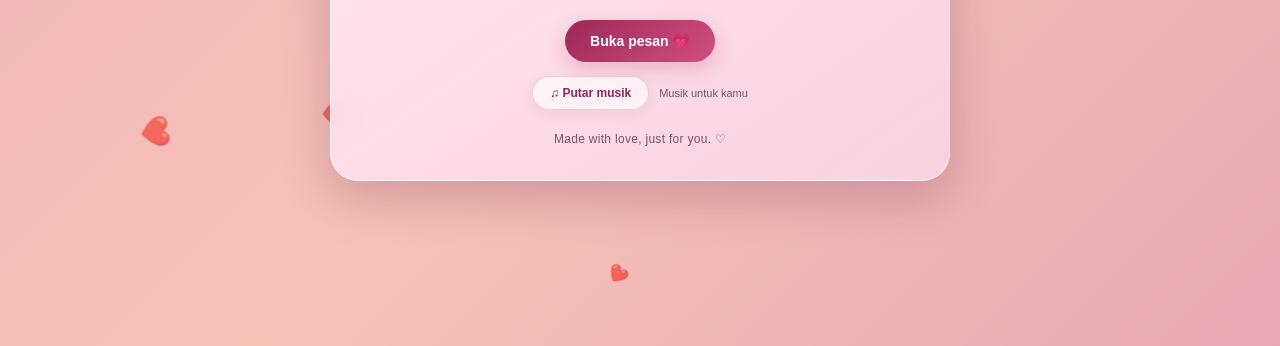
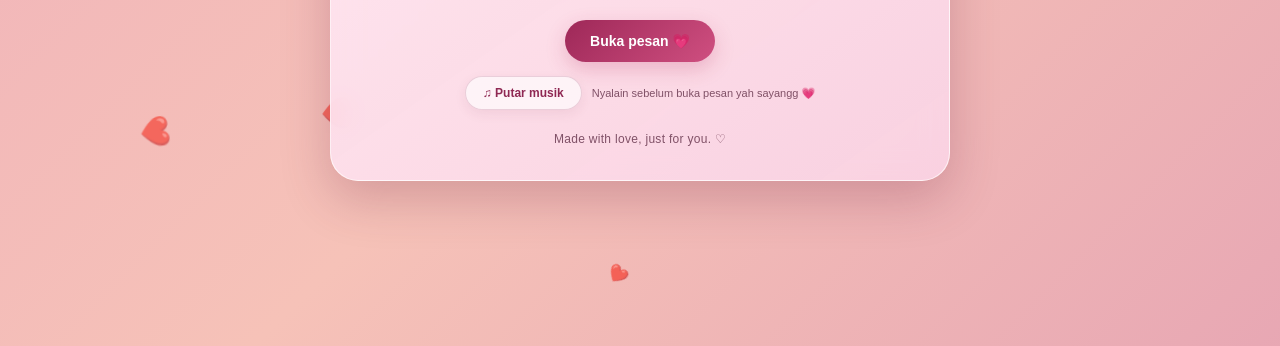
Before and after one commit to Raihan57/Lovee, a plain HTML site: page index.html in a window 1280 px wide. Shown: the part 454-800 px from the top of the page. Drawn offline with Linux system fonts and the light colour scheme.

Commit message:
Personalize music prompt text

```diff
--- a/index.html
+++ b/index.html
@@ -23,7 +23,7 @@
     <button id="openBtn" type="button">Buka pesan 💗</button>
     <div class="music-control">
       <button id="musicBtn" class="music-button" type="button" aria-pressed="false">♫ Putar musik</button>
-      <span id="musicStatus" class="music-status">Musik untuk kamu</span>
+      <span id="musicStatus" class="music-status">Nyalain sebelum buka pesan yah sayangg 💗</span>
     </div>
     <audio id="loveMusic" preload="metadata" loop>
       <source src="WhatsApp%20Audio%202026-10-16%20at%2020.42.12.mpeg" type="audio/mpeg">
```
